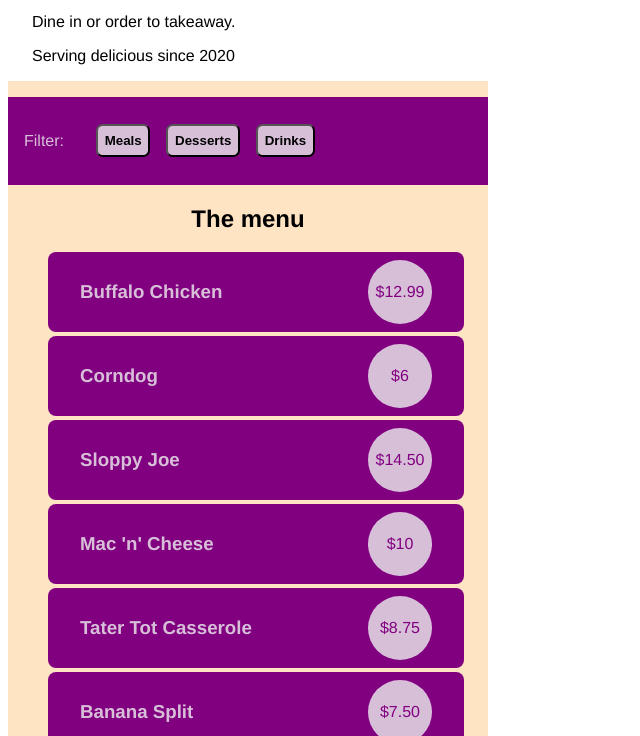
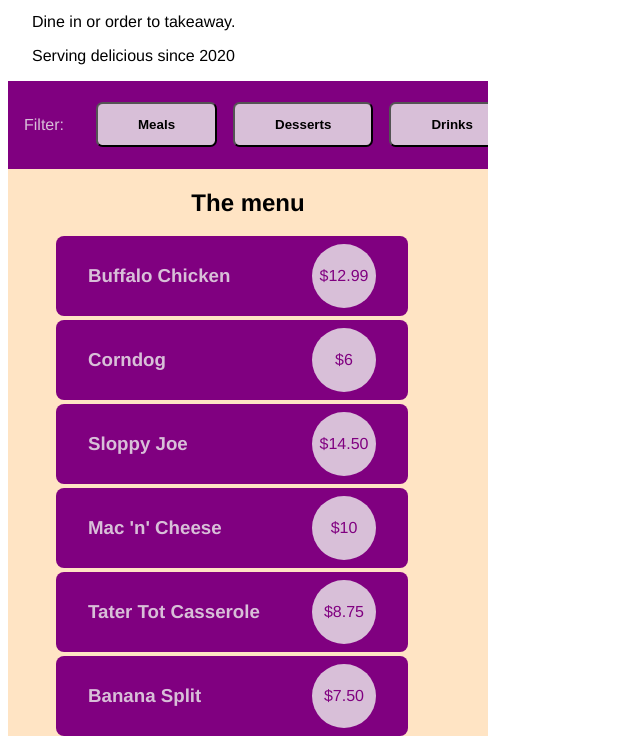
Before and after one commit to genialgiraffe/sass-play, a plain HTML site: page index.html in a window 1280 px wide. Shown: the part 216-952 px from the top of the page, without its empty margins (0-640 px from the left). Drawn offline with Linux system fonts and the light colour scheme.

Commit message:
Increase filter width and handle overflow

```diff
--- a/styles/main.css
+++ b/styles/main.css
@@ -1,5 +1,5 @@
 body {
-    min-width: 300px;
+    min-width: 400px;
     max-width: 480px;
 }
 
@@ -90,21 +90,20 @@ span {
     vertical-align: middle;
 }
 
-#menu {
-    padding: 1em 0;
-}
-
 #menu h2 {
     text-align: center;
 }
 
 #menu ul {
     list-style-type: none;
+    width: 80%;
+    margin: auto;
+    padding: 0 0 1em 0;
 }
 
 #menu li {
     background-color: purple;
-    width: 80%;
+    width: 75%;
     color: thistle;
     border-radius: 0.5em;
     padding: 0.5em 2em;
@@ -130,6 +129,13 @@ span {
     background-color: purple;
     padding: 1em;
     height: 3.5rem;
+    overflow-x: auto;
+    overflow-y: hidden;
+}
+
+#filter::-webkit-scrollbar {
+    display: none;
+    /* Safari and Chrome */
 }
 
 #filter span {
@@ -139,7 +145,7 @@ span {
 
 #filter button {
     background-color: thistle;
-    padding: 0.5em 0.5em;
+    padding: 1em 3em;
     border-radius: 0.5em;
     font-weight: bold;
 }
```
